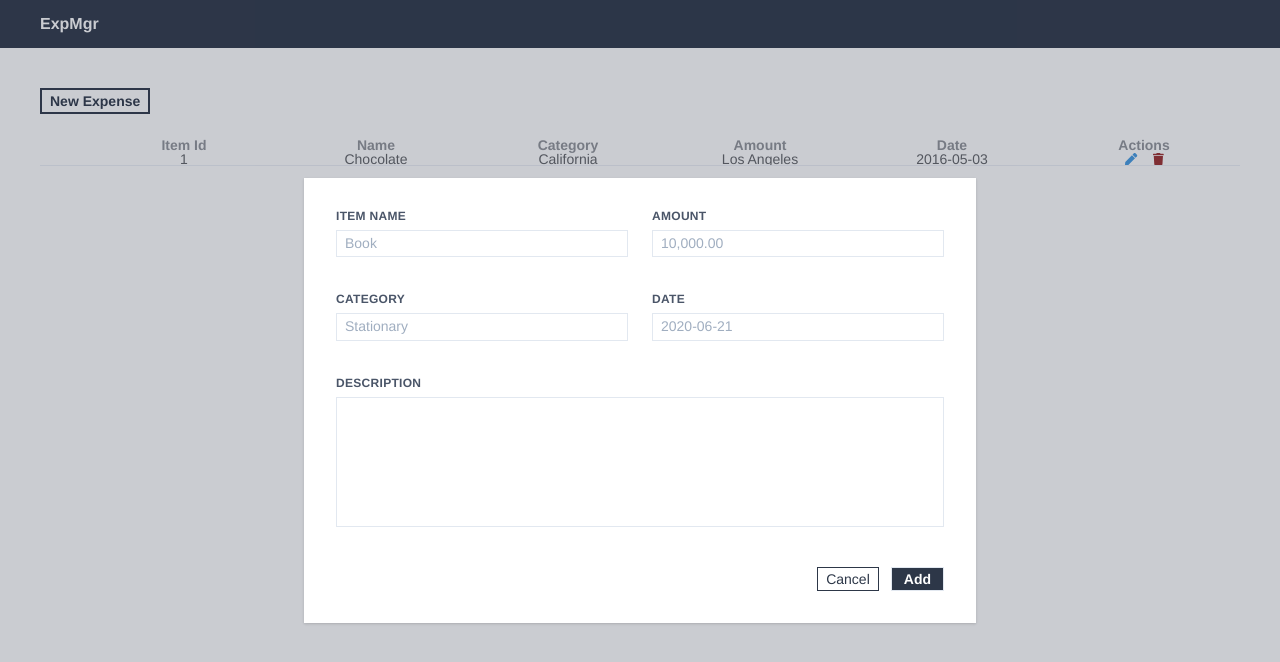
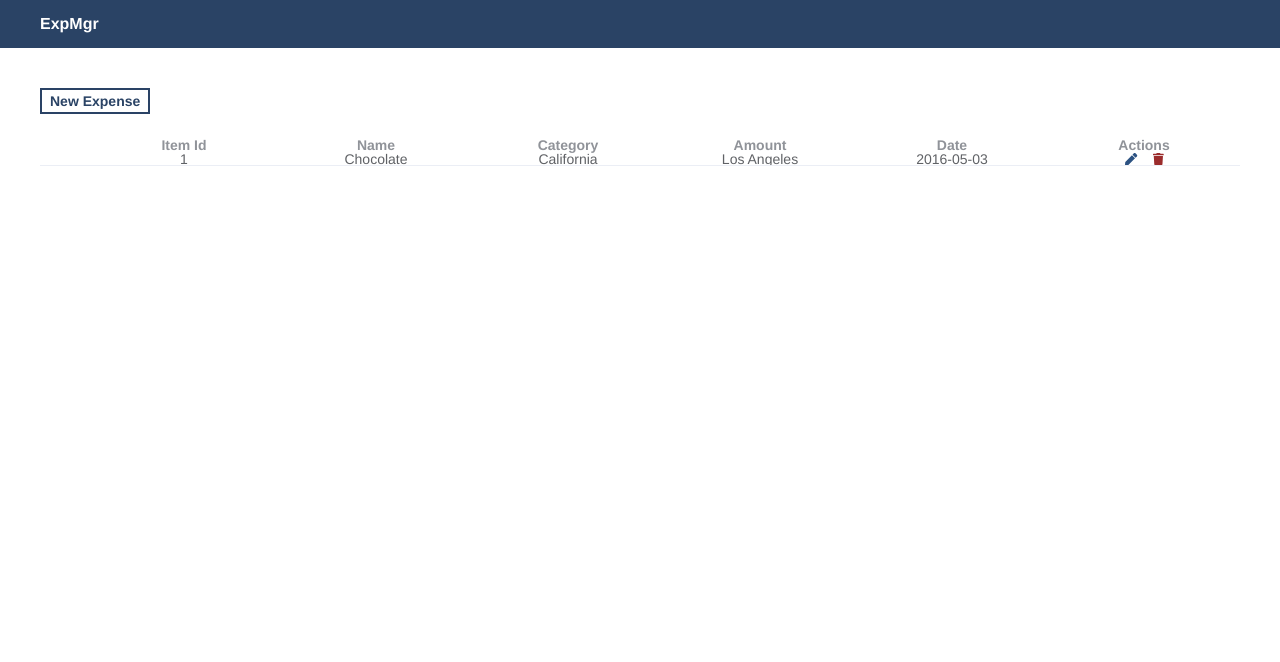
Before and after one commit to AdabanyaChinedu/ExpenseReport, a Vue app: page / in a window 1280 px wide. Shown: the top 662 px of the page. Built offline with nearby package versions, Linux system fonts and the light colour scheme.

Commit message:
quick fixes

```diff
--- a/src/components/ActionBar.vue
+++ b/src/components/ActionBar.vue
@@ -1,9 +1,8 @@
 <template>
   <div class="w-full flex items-center">
-     <button class="text-gray-800 px-2 py-1 border-2 border-gray-800 text-sm font-semibold">
+     <button @click="$emit('open-create-form')" class="text-blue-900 px-2 py-1 border-2 border-blue-900 text-sm font-semibold">
        New Expense
      </button>
-
   </div>
 </template>
 
@@ -11,6 +10,14 @@
 export default {
   name: 'ActionBar',
   props: {
+
+  },
+  data(){
+    return{
+
+    }
+  },
+  methods:{
 
   }
 }
--- a/src/components/ExpenseForm.vue
+++ b/src/components/ExpenseForm.vue
@@ -31,17 +31,44 @@
       </div>
       <div class="flex flex-wrap -mx-3 mb-6">
         <label class="block uppercase tracking-wide text-gray-700 text-xs mx-3 font-bold mb-2" for="description">
-            Description
+            Description <i class="italic capitalize font-normal">(Optional)</i>
           </label>
         <textarea type="text" class="appearance-none w-full text-sm p-2 mx-3 resize-none border focus:border-1 focus:border-gray-800" id="description" rows="8"></textarea>
       </div>
 
       <div class="flex flex-wrap justify-end mt-10">
-        <button class="text-gray-800 px-2 py-1 border border-gray-800 text-sm font-medium mr-3">Cancel</button>
-        <button class="text-white px-3 py-1 border bg-gray-800 text-sm font-semibold">Add</button>
+        <button @click="$emit('close-modal')" class="text-blue-800 px-2 py-1 border border-blue-900 text-sm font-medium mr-3">Cancel</button>
+        <button @click="$emit('create-expense', expense)" class="text-white px-3 py-1 border bg-blue-900 text-sm font-semibold">Add</button>
       </div>
-
 
     </form>
   </div>
 </template>
+
+<script>
+export default {
+  name: 'ExpenseForm',
+  props: {
+
+  },
+  data(){
+    return{
+       expense:{
+         name: "",
+         amount: "",
+         category: "",
+         date:"",
+         description:""
+       }
+    }
+  },
+  methods:{
+
+  }
+}
+</script>
+
+
+<style scoped>
+
+</style>
--- a/src/components/ExpenseTable.vue
+++ b/src/components/ExpenseTable.vue
@@ -42,7 +42,7 @@
         label="Actions">
         <template slot-scope="props">
           <span class="cursor-pointer"  :key= "props.row.id+ '-a'">
-            <i class='fas fa-pen fa-sm text-blue-500'></i>
+            <i class='fas fa-pen fa-sm text-blue-800'></i>
           </span>
           <span class="cursor-pointer"  :key= "props.row.id + '-b'" >
             <i class='fas fa-trash fa-sm text-red-800 ml-4'></i>
--- a/src/components/Header.vue
+++ b/src/components/Header.vue
@@ -1,5 +1,5 @@
 <template>
-  <div class="w-full flex items-center px-10 h-12 bg-gray-800">
+  <div class="w-full flex items-center px-10 h-12 bg-blue-900">
      <h1 class="text-white font-bold">{{msg}}</h1>
   </div>
 </template>
--- a/src/components/Modal.vue
+++ b/src/components/Modal.vue
@@ -1,5 +1,5 @@
 <template>
-  <div id="modal" class="fixed inset-0 h-full w-full bg-gray-800 bg-opacity-25 cursor-default flex z-20 overflow-auto">
+  <div id="modal" @click.self="$emit('close-modal')" class="fixed inset-0 h-full w-full bg-gray-800 bg-opacity-25 cursor-default flex z-20 overflow-auto">
     <div v-bind:class="formWidthClass" class="fixed shadow-inner md:relative pin-b pin-x align-top m-auto md:justify-center p-8 bg-white md:h-auto md:shadow w-full flex flex-col">
       <slot></slot>
     </div>
@@ -31,7 +31,6 @@ export default {
 }
 </script>
 
-
 <style scoped>
 
 </style>
--- a/src/views/Home.vue
+++ b/src/views/Home.vue
@@ -5,18 +5,18 @@
     </div>
     <div class="p-10">
       <div>
-        <ActionBar/>
+        <ActionBar @open-create-form="openModal('create_expense')"/>
       </div>
       <div class="mt-6">
          <ExpenseTable/>
       </div>
     </div>
     <!-- Modal   -->
-    <Modal :formType="formType">
+    <Modal v-if="modal" @close-modal="closeModal()" :formType="formType">
        <div>
-        <ExpenseForm />
-        <DeleteCard />
-        <ConfirmationCard />
+        <ExpenseForm v-if="formType.create" @close-modal="closeModal()" @create-form="createExpense()"/>
+        <DeleteCard v-if="formType.delete"/>
+        <ConfirmationCard v-if="formType.confirm"/>
        </div>
     </Modal>
   </div>
@@ -50,8 +50,29 @@ export default {
         create: true,
         delete: false,
         confirm: false
+      },
+      modal: false
+    }
+  },
+  methods:{
+    openModal(actionType){
+      this.modal = true
+      if(actionType == "create_expense"){
+        this.formType.create = true
+      }
+      if(actionType == "edit_expense"){
+        this.formType.create = true
+      }
+      if(actionType == "delete_expense"){
+        this.formType.delete = true
       }
 
+    },
+    closeModal(){
+      this.modal= false
+    },
+    createExpense(expense){
+     alert(expense)
     }
   }
 }
```
